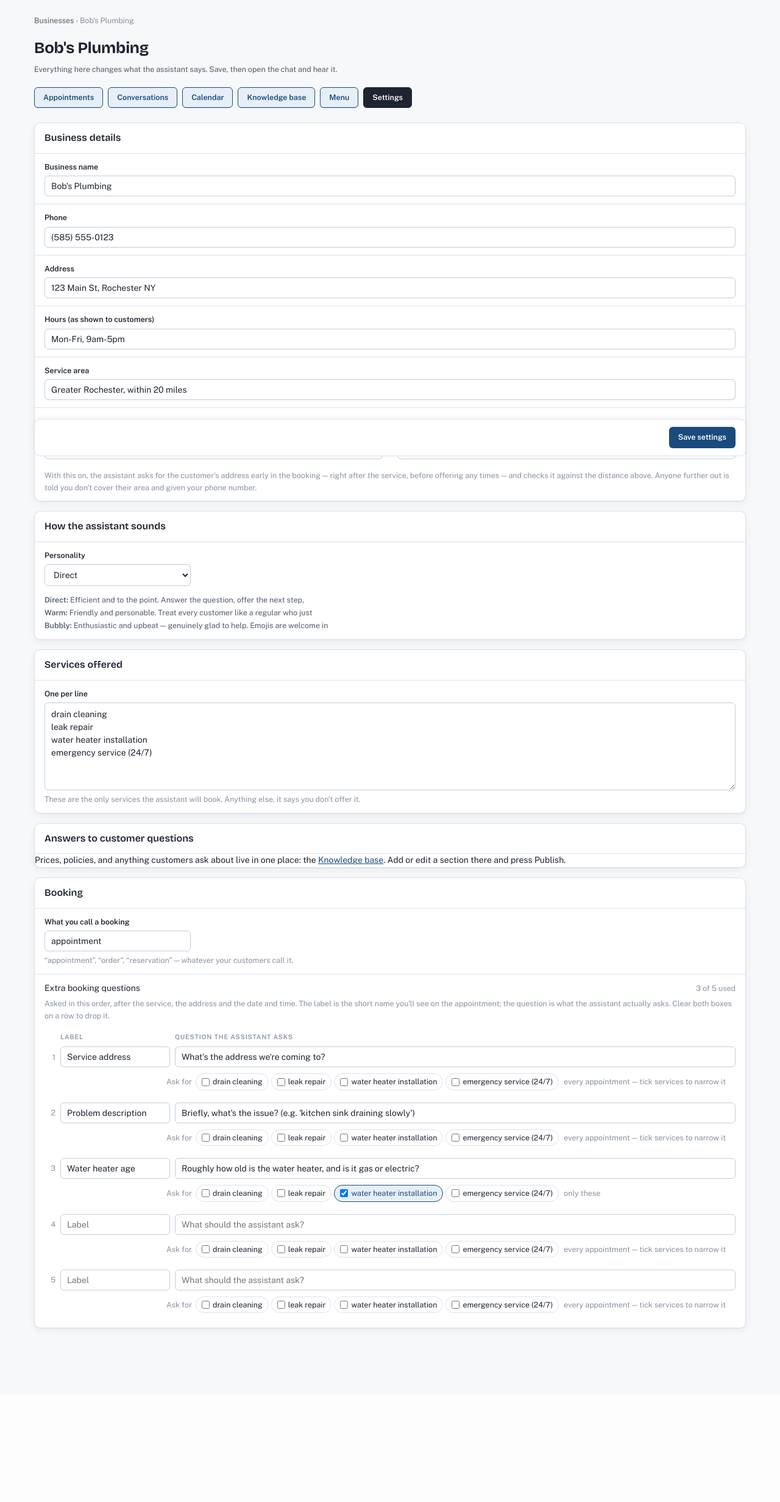
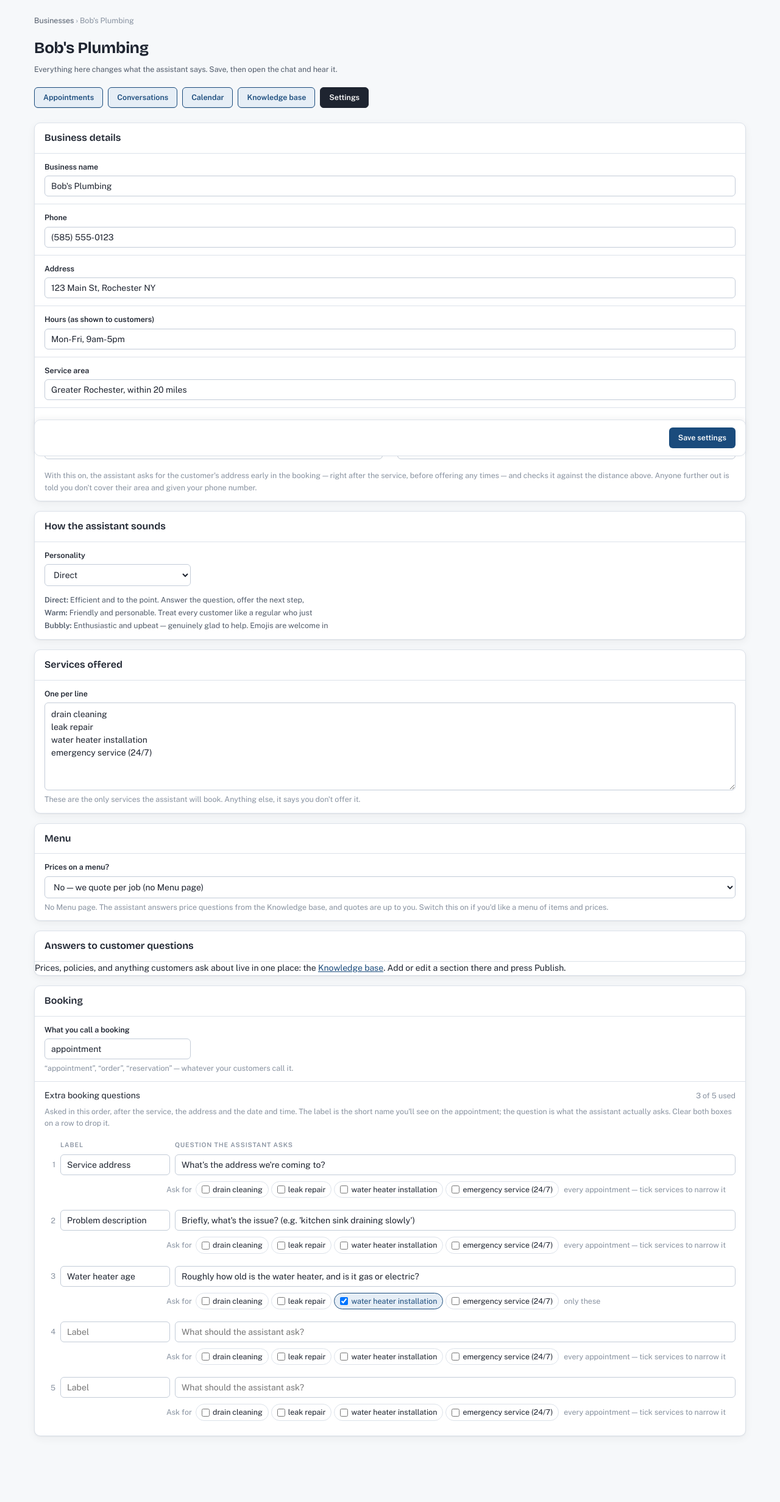
Before and after one commit to Casey2022/Multi-Business-AI-Chatbot, a Flask app: page /admin/business/1/settings in a window 1280 px wide. Shown: the part 52-2515 px from the top of the page at 61% size. Before the commit the page ends 2235 px from the top, so only its background shows below. Run offline with Flask 3, Linux system fonts and the light colour scheme; the visitor is signed in with stand-in values (Sample User, id 1); data comes from the database, SQL or seed files in the repository; data that the repository does not hold is empty; some libraries are stand-ins or nearby versions.

Commit message:
Menu on/off switch on Settings ("Prices on a menu?"): no Menu tab for businesses that quote per job
Off for Bob's Plumbing and Ridgeline, on for the three menu businesses
(menu_enabled in each YAML; never set = on exactly when there's a menu).
Off hides the Menu tab (business pages and the Businesses list), sends the
menu pages to Settings, and menu.items() returns nothing, so no tool, no
price lines, no menu in photo uploads. The switch is locked while the menu
(live or draft) has items, so prices can't vanish by surprise.

Co-Authored-By: Claude Opus 5.5 <noreply@anthropic.com>
Claude-Session: https://claude.ai/code/session_01BAkXCpjveSoDeTJ6zYE7g9

```diff
--- a/admin/routes.py
+++ b/admin/routes.py
@@ -314,6 +314,12 @@ def settings(business_id):
                     had_error = True
                     continue
                 value = coerce_choice(raw, spec)
+                if field == "menu_enabled" and not value:
+                    reason = _menu_cannot_switch_off(business)
+                    if reason:
+                        flash(reason, "error")
+                        had_error = True
+                        continue
             elif spec["type"] == "choice":
                 if raw not in personas:
                     flash(f"Unknown personality: {raw}", "error")
@@ -363,7 +369,8 @@ def settings(business_id):
             field: choice_value(config, field, spec)
             for field, spec in EDITABLE_FIELDS.items()
             if spec["type"] == "select"
-        },
+        } | {"menu_enabled": "yes" if menu_switched_on(business) else "no"},
+        menu_lock = _menu_cannot_switch_off(business),
     )
 
 @admin_bp.route("/business/<int:business_id>/knowledge")
@@ -398,6 +405,46 @@ _BACK_TO = {"knowledge": "admin.knowledge", "menu": "admin.menu_page",
 def _back_to(business_id):
     endpoint = _BACK_TO.get(request.form.get("back", ""), "admin.knowledge")
     return redirect(url_for(endpoint, business_id=business_id))
+
+
+@admin_bp.app_template_global()
+def menu_switched_on(business):
+    """Whether this business has a Menu page (Settings: "Prices on a menu?").
+    The nav and the Businesses list leave the Menu tab out when it's off."""
+    import menu
+    fresh = get_business_by_id(business["id"]) if business else None
+    if not fresh:
+        return False
+    try:
+        config = load_config(fresh["config_path"], fresh["id"])
+    except Exception:
+        return True          # a broken config shouldn't hide the tab that fixes it
+    if config.get(menu.ENABLED_FIELD) is not None:
+        return bool(config[menu.ENABLED_FIELD])
+    return menu.has_items(config) or menu.has_items(menu.with_draft(config, fresh["id"]))
+
+
+def _menu_cannot_switch_off(business):
+    """Why the menu can't be switched off right now (None when it can).
+
+    Off while items are still there would make prices disappear from every
+    answer at once, with nothing on screen saying why. So the owner empties
+    the menu (live and draft) first, which they can see and undo."""
+    import menu
+    config = load_config(business["config_path"], business["id"])
+    if menu.has_items(config) or menu.has_items(menu.with_draft(config, business["id"])):
+        return ("The menu still has items, so it can't be switched off. Remove them "
+                "on the Menu page and publish first, so no prices vanish by surprise.")
+    return None
+
+
+def _menu_switched_off(business):
+    """A redirect to Settings when this business has the menu switched off."""
+    if menu_switched_on(business):
+        return None
+    flash("This business doesn't keep prices on a menu. To add one, switch "
+          "“Prices on a menu?” on here first.", "error")
+    return redirect(url_for("admin.settings", business_id=business["id"]))
 
 
 @admin_bp.app_template_global()
@@ -580,6 +627,8 @@ def menu_page(business_id):
     business = get_business_by_id(business_id)
     if not business:
         abort(404)
+    if (off := _menu_switched_off(business)):
+        return off
     return _render_menu(business)
 
 
@@ -599,6 +648,8 @@ def menu_item_save(business_id, index):
     business = get_business_by_id(business_id)
     if not business:
         abort(404)
+    if (off := _menu_switched_off(business)):
+        return off
     _live, menu_list = _menu_context(business)
     others = [e.get("item", "") for j, e in enumerate(menu_list) if j != index]
     entry, errors = menu_form.parse_item_form(request.form, others)
@@ -622,6 +673,8 @@ def menu_item_add(business_id):
     business = get_business_by_id(business_id)
     if not business:
         abort(404)
+    if (off := _menu_switched_off(business)):
+        return off
     _live, menu_list = _menu_context(business)
     entry, errors = menu_form.parse_item_form(
         request.form, [e.get("item", "") for e in menu_list])
@@ -640,6 +693,8 @@ def menu_item_delete(business_id, index):
     business = get_business_by_id(business_id)
     if not business:
         abort(404)
+    if (off := _menu_switched_off(business)):
+        return off
     _live, menu_list = _menu_context(business)
     new_list, stale = menu_form.replace_item(menu_list, index, None,
                                              request.form.get("original", ""))
--- a/admin/templates/admin/_macros.html
+++ b/admin/templates/admin/_macros.html
@@ -7,7 +7,9 @@
    the Businesses list, which kept its own copy of the links. Both now read
    PLACES.) #}
 
-{# The places a business is managed from: (key, label, short label, endpoint). #}
+{# The places a business is managed from: (key, label, short label, endpoint).
+   Menu is left out for a business with "Prices on a menu?" switched off
+   (Settings) — a plumber quotes per job, so the tab would only be empty. #}
 {% set PLACES = [
      ('appointments',  'Appointments',   'Appointments',  'admin.appointments'),
      ('conversations', 'Conversations',  'Conversations', 'admin.conversations'),
@@ -20,8 +22,9 @@
   {# `current` names the page you're on, which is shown as plain text rather
      than a link — a button that reloads the page you're already looking at
      is a small lie. #}
+  {% set has_menu = menu_switched_on(business) %}
   <div class="toolbar toolbar-nav">
-    {% for key, label, short, endpoint in PLACES %}
+    {% for key, label, short, endpoint in PLACES if key != 'menu' or has_menu %}
       {% if key == current %}
         <span class="btn btn-here" aria-current="page">{{ label }}</span>
       {% else %}
@@ -33,8 +36,9 @@
 
 {% macro destination_links(business) %}
   {# The same places, small, for a row in the Businesses list. #}
+  {% set has_menu = menu_switched_on(business) %}
   <div class="toolbar">
-    {% for key, label, short, endpoint in PLACES %}
+    {% for key, label, short, endpoint in PLACES if key != 'menu' or has_menu %}
       <a class="btn btn-nav btn-sm" href="{{ url_for(endpoint, business_id=business.id) }}">{{ short }}</a>
     {% endfor %}
   </div>
--- a/admin/templates/admin/settings.html
+++ b/admin/templates/admin/settings.html
@@ -111,9 +111,36 @@
   </div>
 
   <div class="card">
+    <div class="card-title">Menu</div>
+    <div class="field">
+      <label for="menu-on">{{ fields['menu_enabled'].label }}</label>
+      {# Locked while the menu has items: switching off would make every
+         price disappear from the assistant's answers at once. A disabled
+         select submits nothing, so saving the page leaves it as it is. #}
+      <select id="menu-on" name="menu_enabled" {{ 'disabled' if menu_lock }}>
+        {% for value, caption in fields['menu_enabled'].options.items() %}
+          <option value="{{ value }}"
+            {{ 'selected' if choice_values['menu_enabled'] == value }}>{{ caption }}</option>
+        {% endfor %}
+      </select>
+      {% if menu_lock %}
+        <span class="hint hint-blocked">{{ menu_lock }}</span>
+      {% elif choice_values['menu_enabled'] == 'yes' %}
+        <span class="hint">The <a href="{{ url_for('admin.menu_page', business_id=business.id) }}">Menu</a>
+          page holds your items and prices; the assistant quotes from it exactly.</span>
+      {% else %}
+        <span class="hint">No Menu page. The assistant answers price questions from
+          the Knowledge base, and quotes are up to you. Switch this on if you'd like
+          a menu of items and prices.</span>
+      {% endif %}
+    </div>
+  </div>
+
+  <div class="card">
     <div class="card-title">Answers to customer questions</div>
-    <p class="hint">Prices, policies, and anything customers ask about live in
-      one place: the <a href="{{ url_for('admin.knowledge', business_id=business.id) }}">Knowledge
+    <p class="hint">{{ 'Policies and anything' if choice_values['menu_enabled'] == 'yes'
+         else 'Prices, policies, and anything' }} customers ask about live in one place: the
+      <a href="{{ url_for('admin.knowledge', business_id=business.id) }}">Knowledge
       base</a>. Add or edit a section there and press Publish.</p>
   </div>
 
--- a/config.py
+++ b/config.py
@@ -52,6 +52,20 @@ EDITABLE_FIELDS = {
     },
     "booking.extra_questions": {"label": "Extra booking questions",
                                 "type": "questions"},
+
+    # Whether the business has a Menu page at all. Off for a business that
+    # quotes per job (a plumber, a contractor). The Settings page won't let
+    # it go off while the menu still has items, so prices never vanish by
+    # surprise; see menu.enabled for what "never set" means.
+    "menu_enabled": {
+        "label": "Prices on a menu?",
+        "type": "select",
+        "coerce": "bool",
+        "options": {
+            "yes": "Yes — keep a Menu page of items and prices",
+            "no":  "No — we quote per job (no Menu page)",
+        },
+    },
 }
 
 
--- a/config/belmont_hair_studio.yaml
+++ b/config/belmont_hair_studio.yaml
@@ -34,6 +34,8 @@ services:
 #   {quote: "…"}           no figure: said as written
 #   each / sold_by / minimum / packs   for things sold by the piece
 #   notes                  said with the price (and some change it)
+# Prices live on the Menu page (owner Settings: "Prices on a menu?").
+menu_enabled: true
 menu:
   - item: haircut
     aliases: [haircuts, cut, cuts, trim]
--- a/config/bobs_plumbing.yaml
+++ b/config/bobs_plumbing.yaml
@@ -22,6 +22,9 @@ services:
   - "leak repair"
   - "water heater installation"
   - "emergency service (24/7)"
+
+# Quotes per job, so no Menu page (owner Settings: "Prices on a menu?").
+menu_enabled: false
 
 calendar:
   enabled: true
--- a/config/crosstown_pizza.yaml
+++ b/config/crosstown_pizza.yaml
@@ -47,6 +47,8 @@ services:
 #   options:  what's sold, and its price
 #   add_ons:  extras, priced per option; "any" means every option. An option
 #             an add-on doesn't list can't have it.
+# Prices live on the Menu page (owner Settings: "Prices on a menu?").
+menu_enabled: true
 menu:
   - item: pizza
     aliases: [pizzas, pie, pies]
--- a/config/ridgeline_contracting.yaml
+++ b/config/ridgeline_contracting.yaml
@@ -29,6 +29,9 @@ services:
   - "basement finishing estimate"
   - "roof or siding estimate"
   - "general repair quote"
+
+# Quotes per job, so no Menu page (owner Settings: "Prices on a menu?").
+menu_enabled: false
 
 calendar:
   enabled: true
--- a/config/sunrise_bakery_and_cafe.yaml
+++ b/config/sunrise_bakery_and_cafe.yaml
@@ -27,6 +27,8 @@ services:
 #   {quote: "…"}           no figure: said as written
 #   each / sold_by / minimum / packs   for things sold by the piece
 #   notes                  said with the price (and some change it)
+# Prices live on the Menu page (owner Settings: "Prices on a menu?").
+menu_enabled: true
 menu:
   - item: birthday cake
     aliases: [birthday cakes, custom cake, custom cakes, kids cake, standard cake]
--- a/menu.py
+++ b/menu.py
@@ -41,13 +41,36 @@ def money(amount):
 # The data
 # ---------------------------------------------------------------------------
 
+ENABLED_FIELD = "menu_enabled"
+
+
+def has_items(config):
+    """Whether config carries any menu items at all, switch or no switch."""
+    return any(isinstance(e, dict) and e.get("item")
+               for e in (config or {}).get("menu") or [])
+
+
+def enabled(config):
+    """Whether this business keeps prices on a menu (the Settings switch).
+
+    A plumber or a contractor quotes per job, so a Menu page would only be
+    an empty tab. Never set means: on exactly when there is a menu."""
+    flag = (config or {}).get(ENABLED_FIELD)
+    if flag is None:
+        return has_items(config)
+    return bool(flag)
+
+
 def items(config):
-    """The menu as a list of dicts (empty when the business has none).
+    """The menu as a list of dicts (empty when the business has none, or has
+    the menu switched off — then nothing anywhere quotes from it).
 
     Each item: item, aliases, section, options {name: price}, add_ons
     {name: {"each", "prices": {option or "any": price}}}, notes {option: text},
     and for things sold by the piece: each (price), sold_by (only in multiples
     of), minimum, packs {count: price}. A price is a dict from parse_price."""
+    if not enabled(config):
+        return []
     raw = (config or {}).get("menu") or []
     out = []
     for entry in raw:
--- a/static/app.css
+++ b/static/app.css
@@ -317,6 +317,9 @@ tbody tr:hover td { background: var(--surface-sunk); }
    showing an answer the system cannot act on, and no amount of editing on
    this page changes that. */
 .hint-blocked { color: var(--refused); }
+/* A control the page has locked (e.g. "Prices on a menu?" while the menu has
+   items) should look locked, not just ignore clicks. */
+select:disabled { opacity: .6; cursor: not-allowed; background: var(--surface-sunk); }
 
 input[type="text"], input[type="email"], input[type="password"],
 input[type="datetime-local"], input[type="date"], select, textarea {
```
Also changed, not shown: menu_test.py (+67 -0 lines), templates_test.py (+5 -4 lines).
